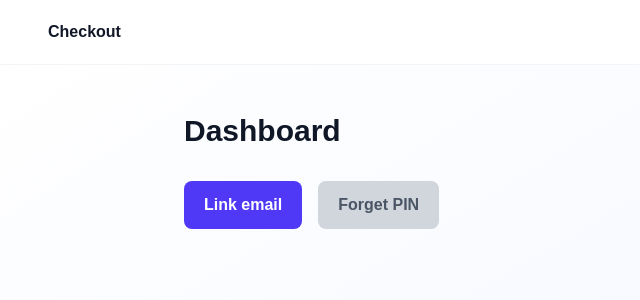
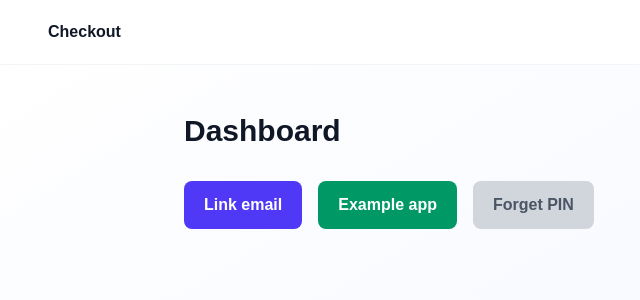
Before and after one commit to cqlyj/Checkout, a Next.js app in the folder frontend/: page /dashboard in a window 1280 px wide. Shown: the top 300 px of the page, without its empty margins (32-672 px from the left). Built offline with nearby package versions, Linux system fonts and the light colour scheme; no server answers.

Commit message:
Add link to Example app in Dashboard. Enhance user navigation by providing a direct link to the Example app alongside existing email link functionality.

```diff
--- a/frontend/app/dashboard/page.tsx
+++ b/frontend/app/dashboard/page.tsx
@@ -9,6 +9,12 @@ export default function Dashboard() {
             className="rounded-lg bg-indigo-600 px-5 py-3 text-white font-semibold"
           >
             Link email
+          </a>
+          <a
+            href="/example-app"
+            className="rounded-lg bg-emerald-600 px-5 py-3 text-white font-semibold"
+          >
+            Example app
           </a>
           <button
             className="rounded-lg bg-gray-300 px-5 py-3 text-gray-600 font-semibold cursor-not-allowed"
```
